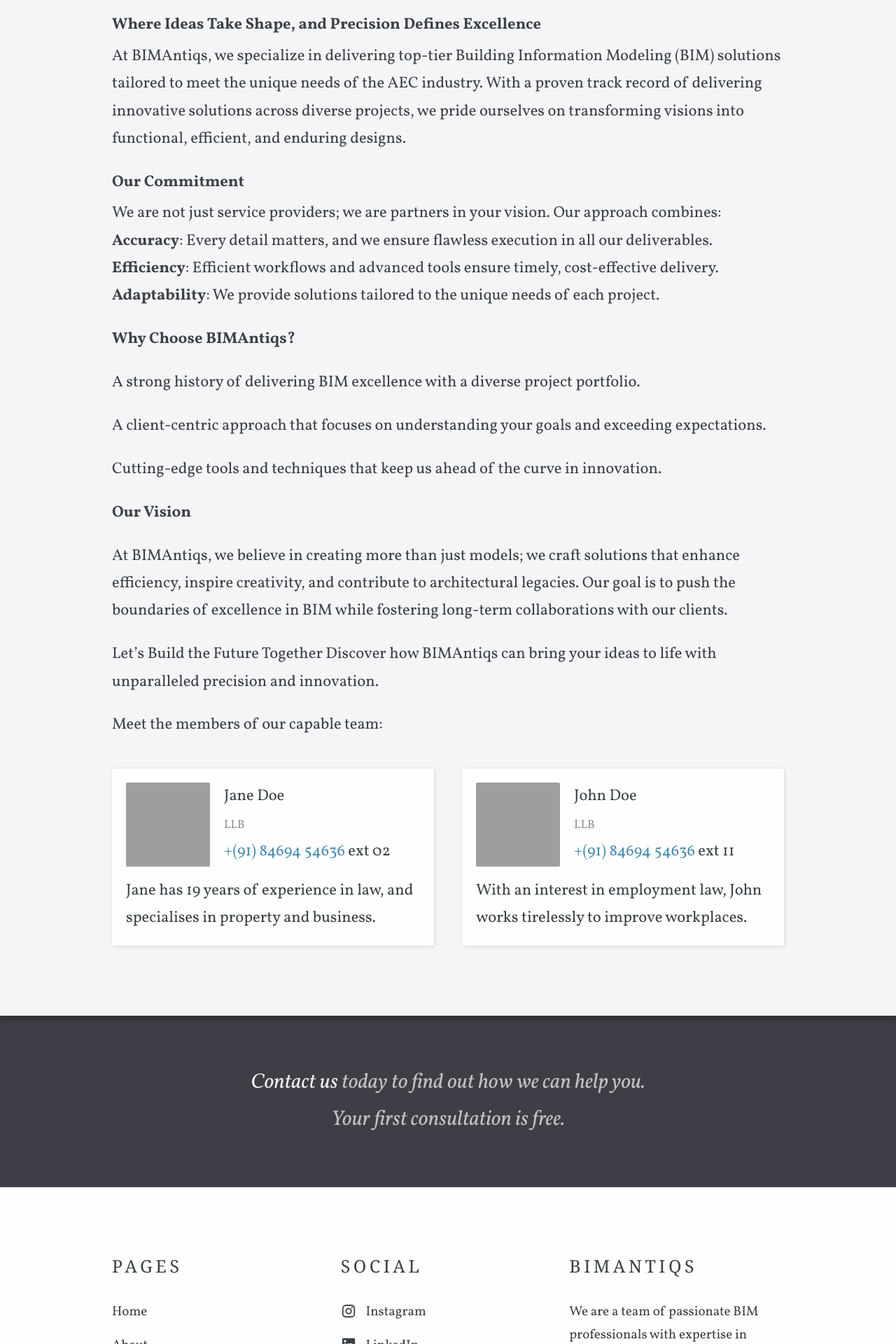
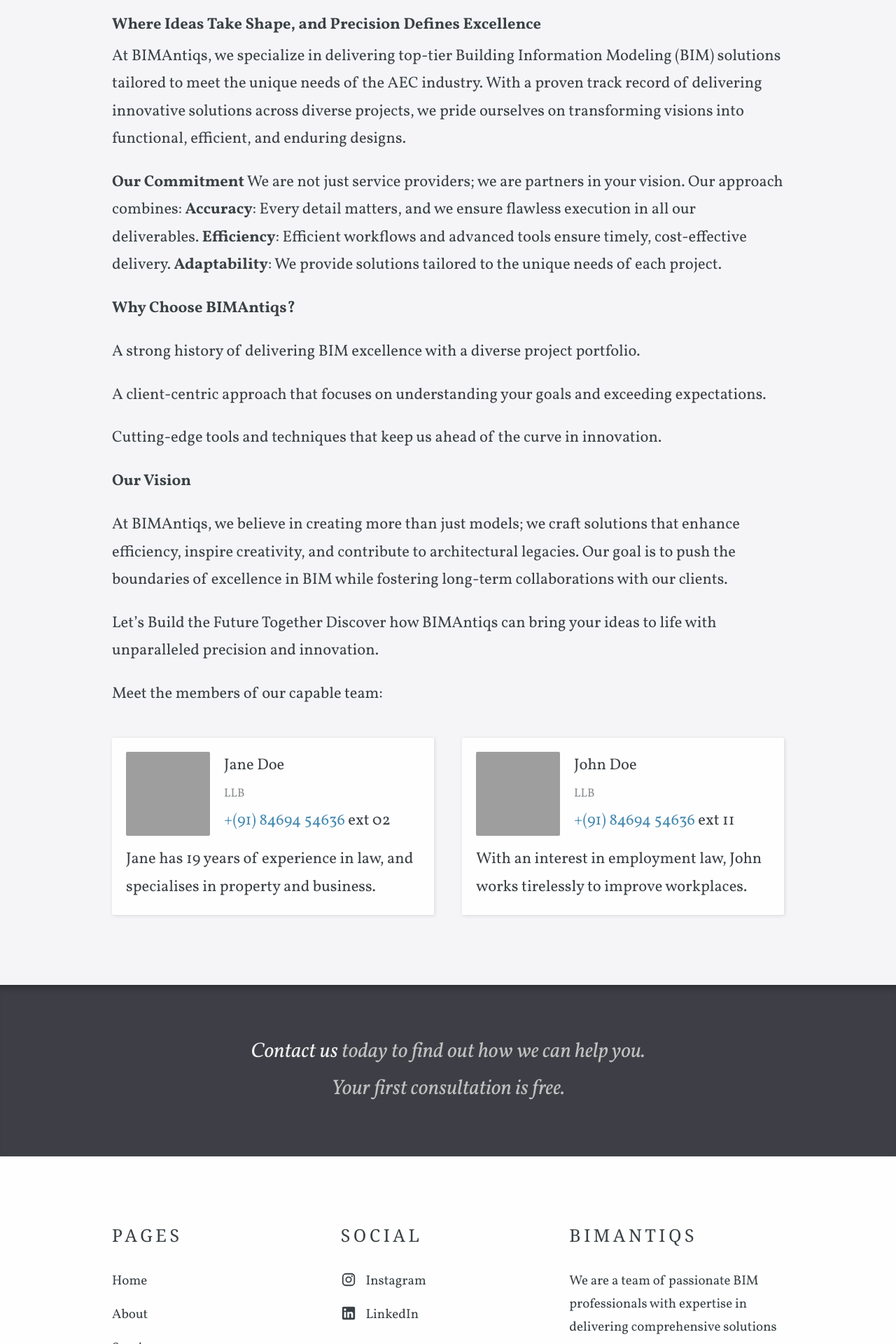
Before and after one commit to R-Madhav/BIMAntiqs.github.io, a Jekyll site: the page built from about.html, in a window 1280 px wide. Shown: the part 622-2542 px from the top of the page at 70% size. Built offline with Jekyll 4.4.1, drawn with Linux system fonts in a browser that asks for light colours; some web fonts are replaced; grey boxes are pictures that could not be loaded.

Commit message:
Update about.html

```diff
--- a/about.html
+++ b/about.html
@@ -13,7 +13,7 @@ navigation_order: 1
 
 	At BIMAntiqs, we specialize in delivering top-tier Building Information Modeling (BIM) solutions tailored to meet the unique needs of the AEC industry. With a proven track record of delivering innovative solutions across diverse projects, we pride ourselves on transforming visions into functional, efficient, and enduring designs.
 
-		<p style="margin-bottom: 5px;"><Strong>Our Commitment</Strong></p>
+		<p style="margin-bottom: 5px;"><Strong>Our Commitment</Strong>
 
 		We are not just service providers; we are partners in your vision. Our approach combines:
 
@@ -21,7 +21,7 @@ navigation_order: 1
 
 		<Strong>Efficiency</Strong>: Efficient workflows and advanced tools ensure timely, cost-effective delivery.
 
-		<Strong>Adaptability</Strong>: We provide solutions tailored to the unique needs of each project.
+		<Strong>Adaptability</Strong>: We provide solutions tailored to the unique needs of each project.</p>
 
 		<p><strong>Why Choose BIMAntiqs?</strong></p>
 		<p>A strong history of delivering BIM excellence with a diverse project portfolio.</p>
```
